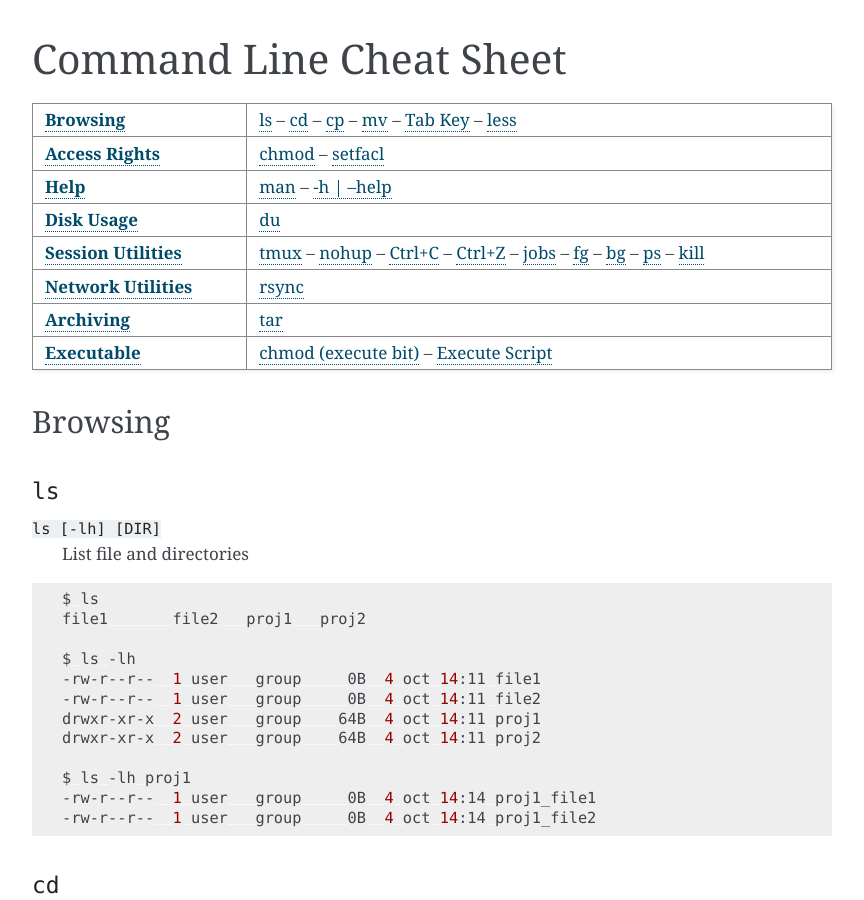
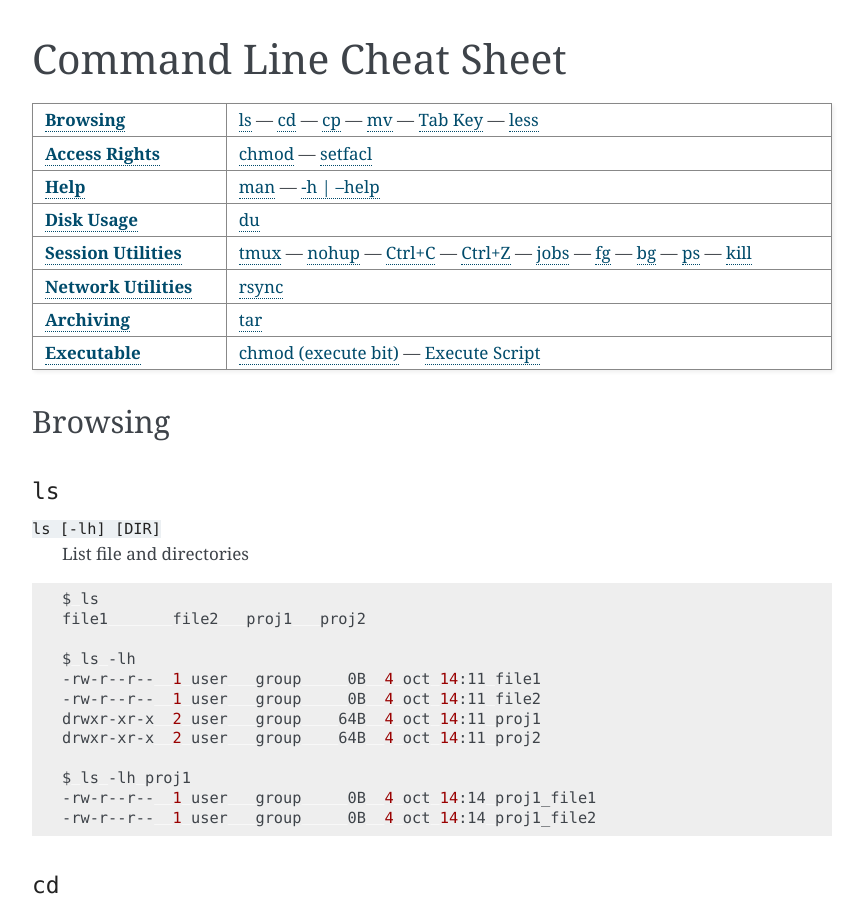
Before and after one commit to satyaog/cli-cheatsheet, a Sphinx documentation site: the page built from docs/source/index.rst, in a window 1280 px wide and 900 px high. Shown: the whole window, without its empty margins (168-1032 px from the left). Built offline with Sphinx 7.4.7, drawn with Linux system fonts in a browser that asks for light colours.

```diff
--- a/docs/source/index.rst
+++ b/docs/source/index.rst
@@ -15,36 +15,36 @@ Command Line Cheat Sheet
    :width: 100%
 
    * - `Browsing`_
-     - `ls`_ --
-       `cd`_ --
-       `cp`_ --
-       `mv`_ --
-       `Tab Key`_ --
+     - `ls`_ ---
+       `cd`_ ---
+       `cp`_ ---
+       `mv`_ ---
+       `Tab Key`_ ---
        `less`_
    * - `Access Rights`_
-     - `chmod`_ --
+     - `chmod`_ ---
        `setfacl`_
    * - `Help`_
-     - `man`_ --
+     - `man`_ ---
        `-h | --help`_
    * - `Disk Usage`_
      - `du`_
    * - `Session Utilities`_
-     - `tmux`_ --
-       `nohup`_ --
-       `Ctrl+C`_ --
-       `Ctrl+Z`_ --
-       `jobs`_ --
-       `fg`_ --
-       `bg`_ --
-       `ps`_ --
+     - `tmux`_ ---
+       `nohup`_ ---
+       `Ctrl+C`_ ---
+       `Ctrl+Z`_ ---
+       `jobs`_ ---
+       `fg`_ ---
+       `bg`_ ---
+       `ps`_ ---
        `kill`_
    * - `Network Utilities`_
      - `rsync`_
    * - `Archiving`_
      - `tar`_
    * - `Executable`_
-     - `chmod (execute bit)`_ --
+     - `chmod (execute bit)`_ ---
        `Execute Script`_
 
 ********
```
